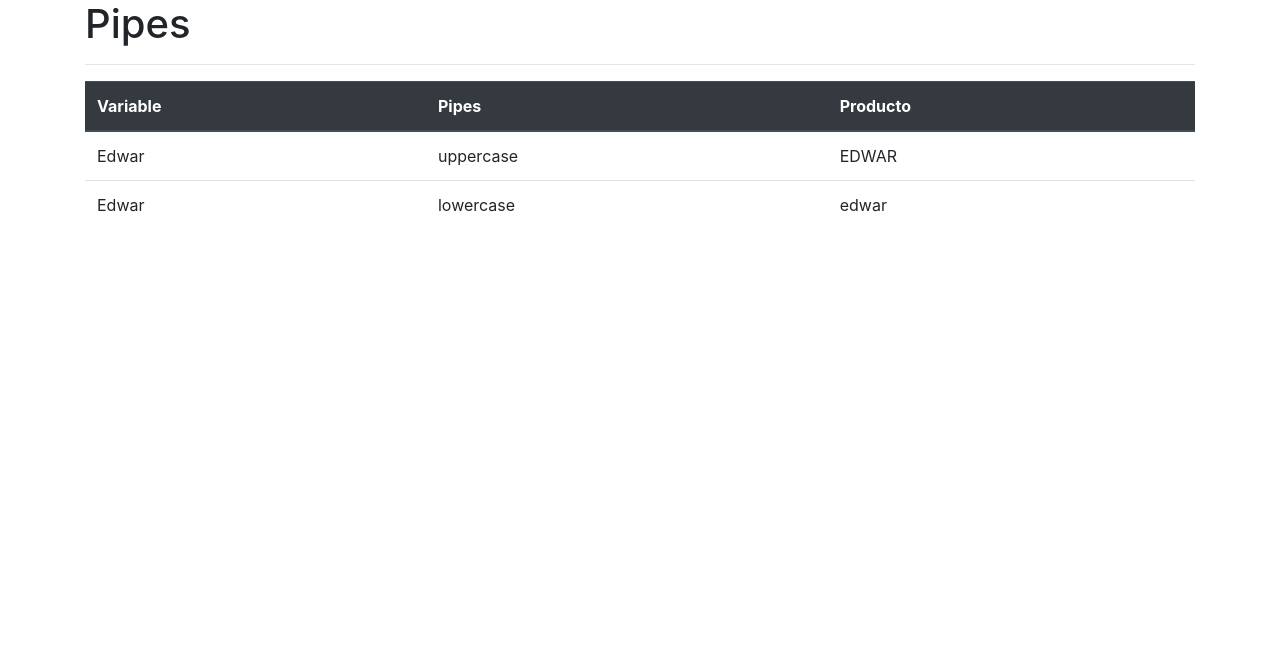
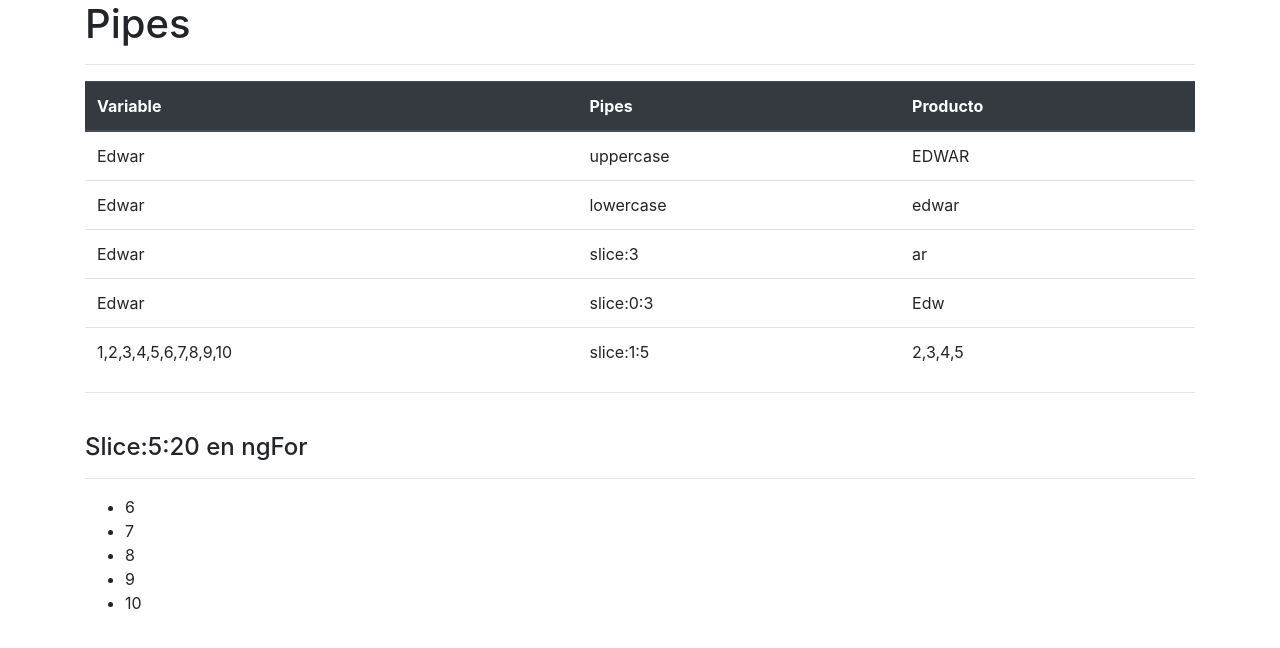
Before and after one commit to BOTOOM/Pipes_Angular, an Angular app: page / in a window 1280 px wide. Shown: the top 648 px of the page. Built offline with nearby package versions, Linux system fonts and the light colour scheme.

Commit message:
pipe slice

```diff
--- a/src/app/app.component.html
+++ b/src/app/app.component.html
@@ -20,6 +20,30 @@
       <td> lowercase </td>
       <td> {{ nombre | lowercase }} </td>
     </tr>
+    <tr>
+      <td> {{ nombre }} </td>
+      <td> slice:3 </td>
+      <td> {{ nombre | slice:3 }} </td>
+    </tr>
+    <tr>
+      <td> {{ nombre }} </td>
+      <td> slice:0:3 </td>
+      <td> {{ nombre | slice:0:3 }} </td>
+    </tr>
+    <tr>
+      <td> {{ arreglo }} </td>
+      <td> slice:1:5 </td>
+      <td> {{ arreglo | slice:1:5 }} </td>
+    </tr>
   </tbody>
 </table>
+
+<hr>
+<br>
+<h4>Slice:5:20 en ngFor</h4>
+<hr>
+<ul>
+  <li *ngFor="let item of arreglo | slice:5:20">{{ item }}</li>
+</ul>
+
 </div>
--- a/src/app/app.component.ts
+++ b/src/app/app.component.ts
@@ -6,5 +6,6 @@ import { Component } from '@angular/core';
   styleUrls: ['./app.component.css']
 })
 export class AppComponent {
-  nombre = "Edwar"
+  nombre = "Edwar";
+  arreglo = [1,2,3,4,5,6,7,8,9,10];
 }
```
